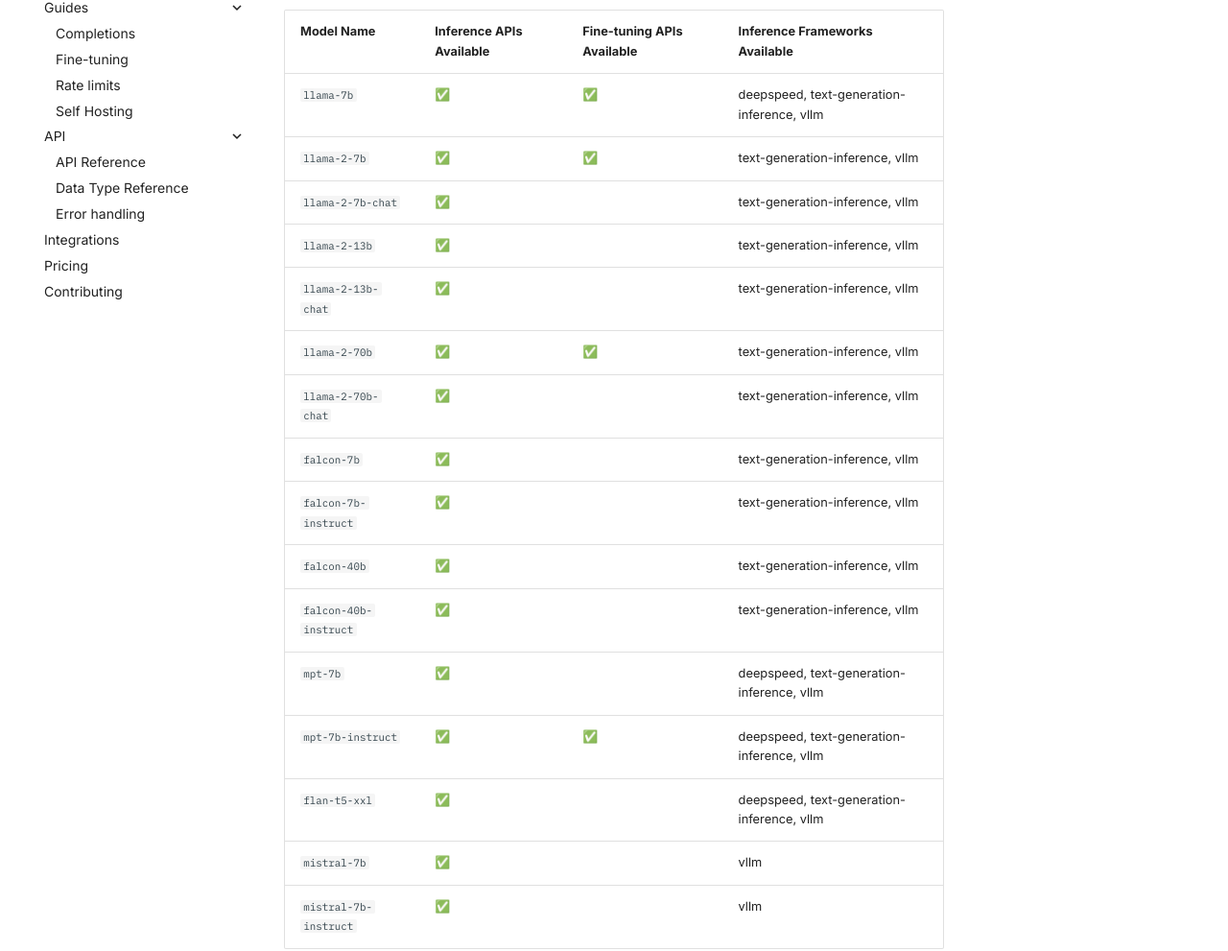
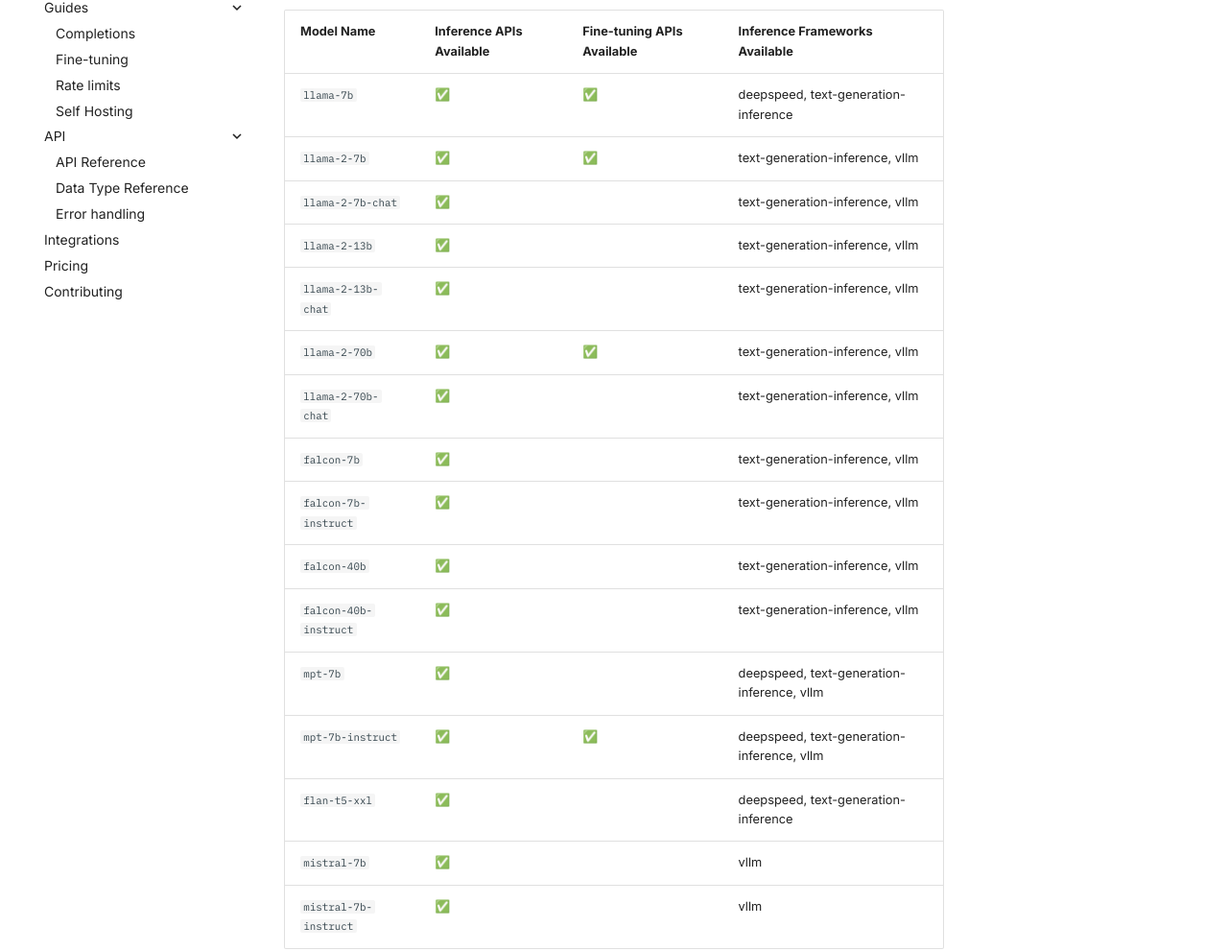
Before and after one commit to scaleapi/llm-engine, an MkDocs documentation site: the page built from docs/model_zoo.md, in a window 1280 px wide and 1400 px high. Shown: the part 211-1202 px from the top of the window at 96% size. Built offline with MkDocs 1.6.1 and Material for MkDocs 9.7.7, drawn with Linux system fonts in a browser that asks for light colours; comment, search, counter and statistics services are not loaded.

Commit message:
update docs again

```diff
--- a/docs/model_zoo.md
+++ b/docs/model_zoo.md
@@ -4,7 +4,7 @@ Scale hosts the following models in the LLM Engine Model Zoo:
 
 | Model Name            | Inference APIs Available | Fine-tuning APIs Available | Inference Frameworks Available |
 | --------------------- | ------------------------ | -------------------------- | ------------------------------ |
-| `llama-7b`            | ✅                       | ✅                         | deepspeed, text-generation-inference, vllm |
+| `llama-7b`            | ✅                       | ✅                         | deepspeed, text-generation-inference |
 | `llama-2-7b`          | ✅                       | ✅                         | text-generation-inference, vllm |
 | `llama-2-7b-chat`     | ✅                       |                            | text-generation-inference, vllm |
 | `llama-2-13b`         | ✅                       |                            | text-generation-inference, vllm |
@@ -17,7 +17,7 @@ Scale hosts the following models in the LLM Engine Model Zoo:
 | `falcon-40b-instruct` | ✅                       |                            | text-generation-inference, vllm |
 | `mpt-7b`              | ✅                       |                            | deepspeed, text-generation-inference, vllm |
 | `mpt-7b-instruct`     | ✅                       | ✅                         | deepspeed, text-generation-inference, vllm |
-| `flan-t5-xxl`         | ✅                       |                            | deepspeed, text-generation-inference, vllm |
+| `flan-t5-xxl`         | ✅                       |                            | deepspeed, text-generation-inference |
 | `mistral-7b`         | ✅                       |                            | vllm |
 | `mistral-7b-instruct`         | ✅                       |                            | vllm |
 
```
